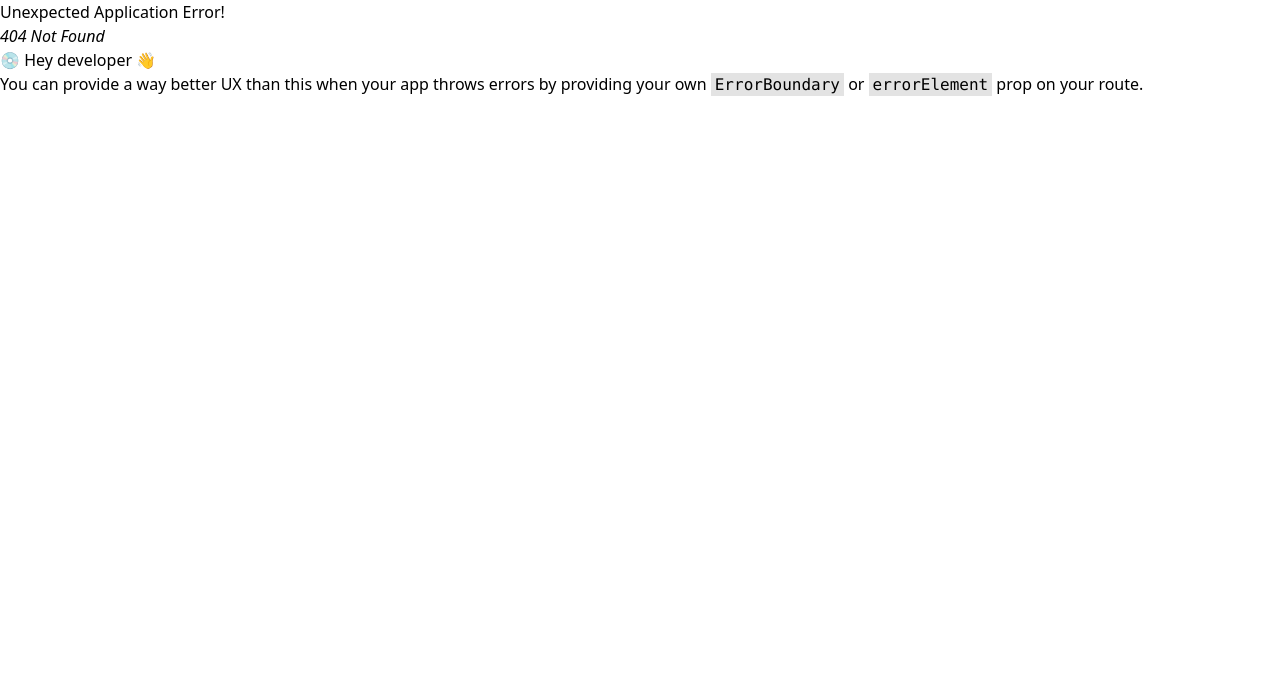
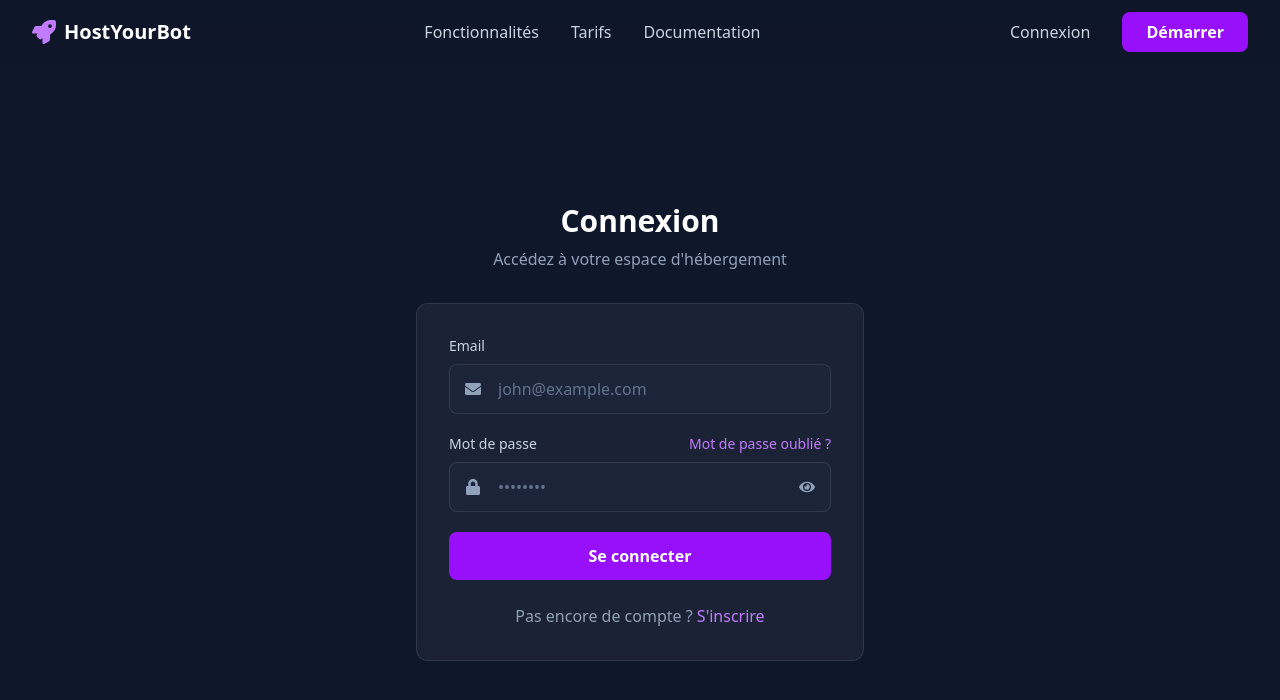
Before and after one commit to Dilgo-dev/hostyourbot, a React (Vite) app in the folder client/: page /login in a window 1280 px wide. Before the commit this address had no page. Shown: the top 700 px of the page. Built offline with nearby package versions, Linux system fonts and the light colour scheme.

Commit message:
feat: Add login page and update routing in App component

```diff
--- a/client/src/App.tsx
+++ b/client/src/App.tsx
@@ -2,6 +2,7 @@ import { createBrowserRouter, RouterProvider } from "react-router-dom";
 import Layout from "./component/Layout";
 import Home from "./page/Home";
 import Register from "./page/Register";
+import Login from "./page/Login";
 
 const router = createBrowserRouter([
   {
@@ -16,6 +17,10 @@ const router = createBrowserRouter([
         path: "register",
         element: <Register />,
       },
+      {
+        path: "login",
+        element: <Login />,
+      },
     ],
   },
 ]);
--- /dev/null
+++ b/client/src/page/Login.tsx
@@ -0,0 +1,149 @@
+import { useState } from 'react';
+import { Link } from 'react-router-dom';
+import { motion } from 'framer-motion';
+import { FaEnvelope, FaLock, FaEye, FaEyeSlash } from 'react-icons/fa';
+
+export default function Login() {
+  const [formData, setFormData] = useState({
+    email: '',
+    password: ''
+  });
+  const [showPassword, setShowPassword] = useState(false);
+  const [errors, setErrors] = useState<Record<string, string>>({});
+
+  const validateForm = () => {
+    const newErrors: Record<string, string> = {};
+
+    if (!formData.email.trim()) {
+      newErrors.email = "L'email est requis";
+    } else if (!/^[^\s@]+@[^\s@]+\.[^\s@]+$/.test(formData.email)) {
+      newErrors.email = "L'email n'est pas valide";
+    }
+
+    if (!formData.password) {
+      newErrors.password = "Le mot de passe est requis";
+    }
+
+    setErrors(newErrors);
+    return Object.keys(newErrors).length === 0;
+  };
+
+  const handleSubmit = (e: React.FormEvent) => {
+    e.preventDefault();
+    if (validateForm()) {
+      console.log('Form submitted:', formData);
+    }
+  };
+
+  const handleChange = (e: React.ChangeEvent<HTMLInputElement>) => {
+    const { name, value } = e.target;
+    setFormData(prev => ({ ...prev, [name]: value }));
+    if (errors[name]) {
+      setErrors(prev => ({ ...prev, [name]: '' }));
+    }
+  };
+
+  return (
+    <div className="min-h-screen bg-slate-900 flex items-center justify-center px-4 pt-16">
+      <div className="max-w-md w-full">
+        <motion.div
+          initial={{ opacity: 0, y: 20 }}
+          animate={{ opacity: 1, y: 0 }}
+          transition={{ duration: 0.5 }}
+        >
+          <div className="text-center mb-8">
+            <h1 className="text-3xl font-bold text-white mb-2">Connexion</h1>
+            <p className="text-slate-400">Accédez à votre espace d'hébergement</p>
+          </div>
+
+          <motion.form
+            initial={{ opacity: 0, y: 20 }}
+            animate={{ opacity: 1, y: 0 }}
+            transition={{ duration: 0.5, delay: 0.1 }}
+            onSubmit={handleSubmit}
+            className="bg-white/5 backdrop-blur-sm p-8 rounded-xl border border-white/10"
+          >
+            <div className="space-y-5">
+              <div>
+                <label htmlFor="email" className="block text-sm font-medium text-slate-300 mb-2">
+                  Email
+                </label>
+                <div className="relative">
+                  <FaEnvelope className="absolute left-4 top-1/2 -translate-y-1/2 text-slate-400" />
+                  <input
+                    type="email"
+                    id="email"
+                    name="email"
+                    value={formData.email}
+                    onChange={handleChange}
+                    className={`w-full bg-slate-800/50 border ${
+                      errors.email ? 'border-red-500' : 'border-white/10'
+                    } rounded-lg px-12 py-3 text-white placeholder-slate-500 focus:outline-none focus:border-purple-500 transition-colors`}
+                    placeholder="john@example.com"
+                  />
+                </div>
+                {errors.email && (
+                  <p className="mt-1 text-sm text-red-400">{errors.email}</p>
+                )}
+              </div>
+
+              <div>
+                <div className="flex items-center justify-between mb-2">
+                  <label htmlFor="password" className="block text-sm font-medium text-slate-300">
+                    Mot de passe
+                  </label>
+                  <Link
+                    to="/forgot-password"
+                    className="text-sm text-purple-400 hover:text-purple-300 transition-colors"
+                  >
+                    Mot de passe oublié ?
+                  </Link>
+                </div>
+                <div className="relative">
+                  <FaLock className="absolute left-4 top-1/2 -translate-y-1/2 text-slate-400" />
+                  <input
+                    type={showPassword ? 'text' : 'password'}
+                    id="password"
+                    name="password"
+                    value={formData.password}
+                    onChange={handleChange}
+                    className={`w-full bg-slate-800/50 border ${
+                      errors.password ? 'border-red-500' : 'border-white/10'
+                    } rounded-lg px-12 py-3 text-white placeholder-slate-500 focus:outline-none focus:border-purple-500 transition-colors`}
+                    placeholder="••••••••"
+                  />
+                  <button
+                    type="button"
+                    onClick={() => setShowPassword(!showPassword)}
+                    className="absolute right-4 top-1/2 -translate-y-1/2 text-slate-400 hover:text-slate-300 transition-colors"
+                  >
+                    {showPassword ? <FaEyeSlash /> : <FaEye />}
+                  </button>
+                </div>
+                {errors.password && (
+                  <p className="mt-1 text-sm text-red-400">{errors.password}</p>
+                )}
+              </div>
+
+              <button
+                type="submit"
+                className="w-full bg-purple-600 hover:bg-purple-700 text-white py-3 rounded-lg font-semibold transition-all duration-200 hover:shadow-lg hover:shadow-purple-500/50"
+              >
+                Se connecter
+              </button>
+            </div>
+
+            <div className="mt-6 text-center">
+              <p className="text-slate-400">
+                Pas encore de compte ?{' '}
+                <Link to="/register" className="text-purple-400 hover:text-purple-300 font-medium transition-colors">
+                  S'inscrire
+                </Link>
+              </p>
+            </div>
+          </motion.form>
+        </motion.div>
+      </div>
+    </div>
+  );
+}
```
